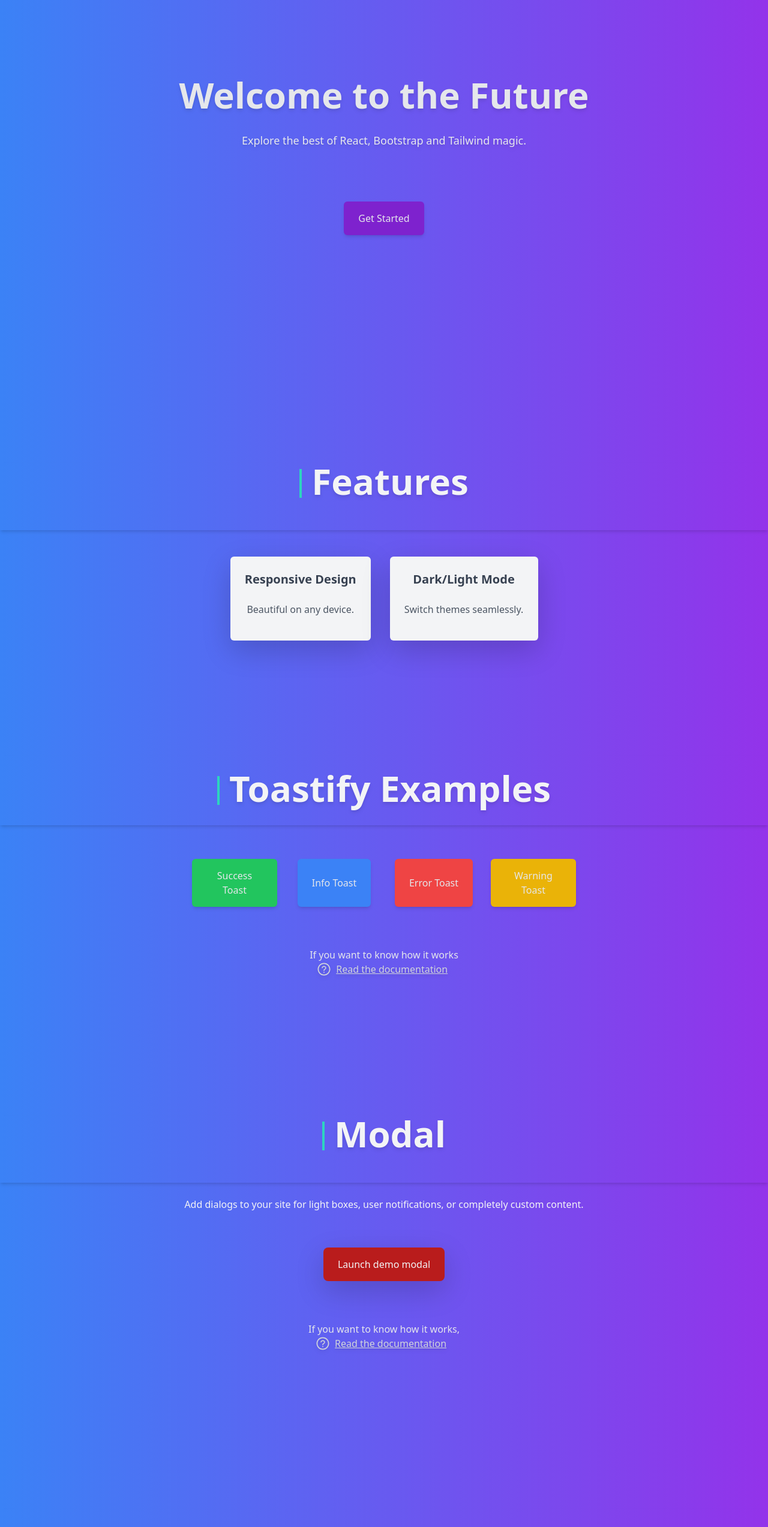
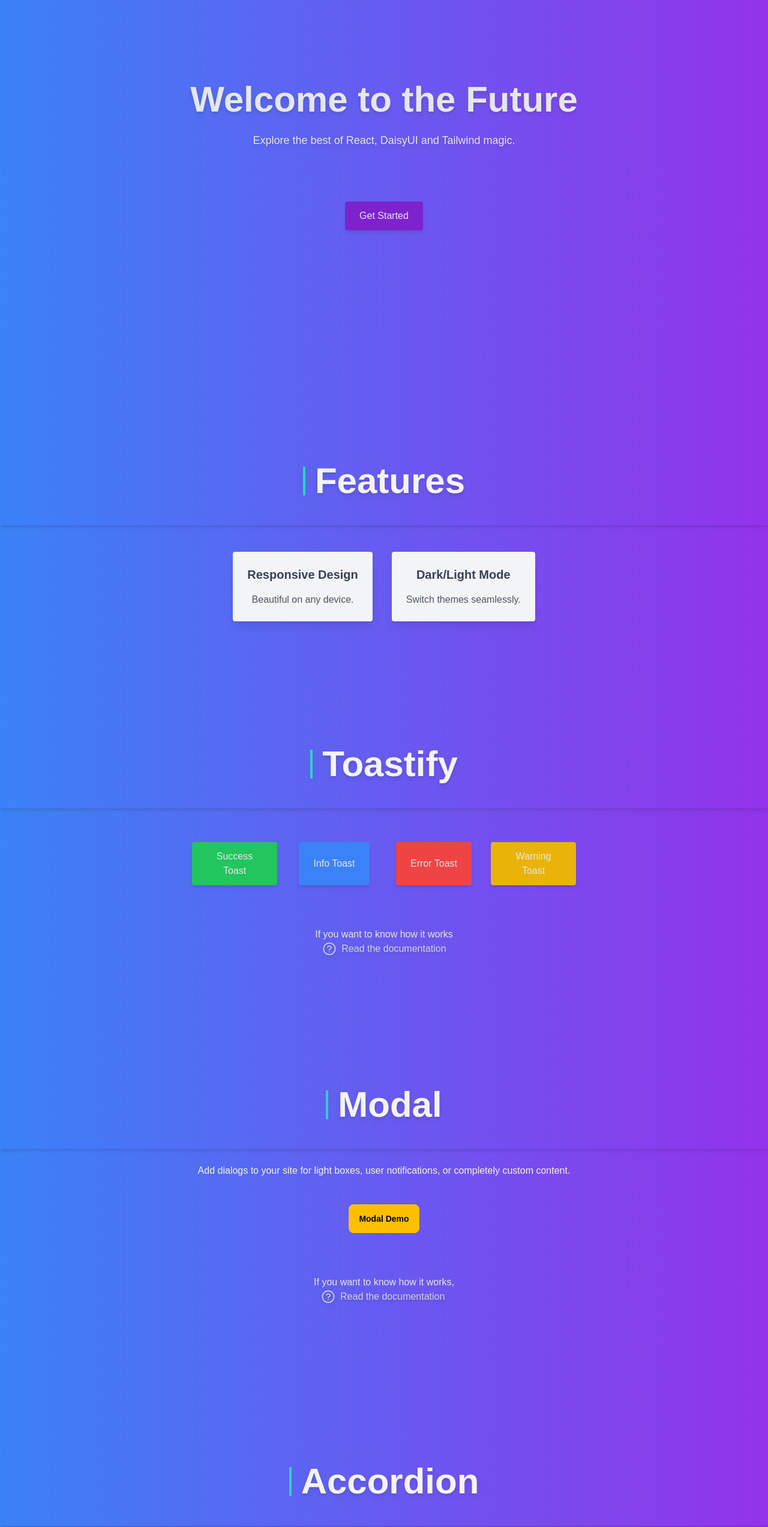
Before and after one commit to akocerke/landingpage-2.0, a Next.js app: page / in a window 1280 px wide. Shown: the part 140-2686 px from the top of the page at 60% size. Built offline with nearby package versions, Linux system fonts and the light colour scheme.

Commit message:
update DaisyUI

```diff
--- a/app/accordion/page.js
+++ b/app/accordion/page.js
@@ -56,7 +56,7 @@ export default function AccordionExample() {
           data-aos="fade-left"
           className="text-center text-6xl font-bold text-gray-100 drop-shadow-md dark:drop-shadow-[0_5px_5px_rgba(128,0,128,1)]"
         >
-          Accordion Demo
+          Accordion
         </h2>
       </div>
       <p
--- a/app/component/Hero.js
+++ b/app/component/Hero.js
@@ -22,7 +22,7 @@ export default function Hero() {
           data-aos="fade-up"
           className="text-lg mb-8 pt-6 drop-shadow-md dark:drop-shadow-[0_5px_5px_rgba(128,0,128,1)] text-center"
         >
-          Explore the best of React, Bootstrap and Tailwind magic.
+          Explore the best of React, DaisyUI and Tailwind magic.
         </p>
       </div>
       <div data-aos="fade-up" data-aos-offset="200" className="pt-14">
--- a/app/modal/page.js
+++ b/app/modal/page.js
@@ -2,8 +2,6 @@
 import { useEffect, useState } from "react";
 import AOS from "aos";
 import "aos/dist/aos.css";
-import "bootstrap/dist/css/bootstrap.min.css";
-import Modal from "react-bootstrap/Modal";
 import { AiOutlineQuestionCircle } from "react-icons/ai";
 
 export default function ModalExample() {
@@ -34,47 +32,39 @@ export default function ModalExample() {
         >
           Modal
         </h2>
-
       </div>
-      <p className="text-center text-gray-100 dark:text-gray-300 dark:drop-shadow-[0_5px_5px_rgba(128,0,128,1)] pt-6" data-aos="fade-up">
-          Add dialogs to your site for light boxes, user notifications, or
-          completely custom content.
-        </p>
+      <p
+        className="text-center text-gray-100 dark:text-gray-300 dark:drop-shadow-[0_5px_5px_rgba(128,0,128,1)] pt-6"
+        data-aos="fade-up"
+      >
+        Add dialogs to your site for light boxes, user notifications, or
+        completely custom content.
+      </p>
       <div
         className="flex items-center justify-center pt-11"
         data-aos="zoom-in"
       >
+        {/* Open the modal using document.getElementById('ID').showModal() method */}
         <button
-          className="bg-red-700 hover:bg-blue-700 px-4 py-3 hover:scale-110 duration-300 text-gray-100 rounded-lg shadow-lg"
-          onClick={handleShow}
+          className="btn btn-warning dark:text-gray-600 dark:hover:text-gray-300 hover:btn-accent"
+          onClick={() => document.getElementById("my_modal_1").showModal()}
         >
-          Launch demo modal
+          Modal Demo
         </button>
-
-        <Modal
-          show={show}
-          dialogClassName="modal-dialog-centered"
-          onHide={handleClose}
-          className="bg-gray-950 bg-opacity-25"
-        >
-          <Modal.Header
-            closeButton
-            className="dark:bg-gray-600 dark:text-gray-200"
-          >
-            <Modal.Title>Modal heading</Modal.Title>
-          </Modal.Header>
-          <Modal.Body className="dark:bg-gray-600 dark:text-gray-200">
-            Woohoo, you are reading this text in a modal!
-          </Modal.Body>
-          <Modal.Footer className="dark:bg-gray-600 dark:text-gray-200">
-            <button
-              className="shadow-lg bg-red-700 hover:bg-blue-700 px-4 py-2 duration-300 text-gray-100 rounded-lg"
-              onClick={handleClose}
-            >
-              Close
-            </button>
-          </Modal.Footer>
-        </Modal>
+        <dialog id="my_modal_1" className="modal">
+          <div className="modal-box dark:bg-slate-900 dark:text-gray-200">
+            <h3 className="font-bold text-lg">Hello!</h3>
+            <p className="py-4">
+              Press ESC key or click the button below to close
+            </p>
+            <div className="modal-action">
+              <form method="dialog">
+                {/* if there is a button in form, it will close the modal */}
+                <button className="btn btn-warning dark:text-gray-600 dark:hover:text-gray-300 hover:btn-accent">Close</button>
+              </form>
+            </div>
+          </div>
+        </dialog>
       </div>
 
       <div className="flex flex-col justify-center items-center mt-11 p-4 text-center min-h-[100px] max-w-[400px] mx-auto">
--- a/app/toastify/page.js
+++ b/app/toastify/page.js
@@ -44,7 +44,7 @@ export default function ToastifyPage() {
           data-aos="fade-left"
           className="text-6xl text-center font-bold text-gray-100 drop-shadow-md dark:drop-shadow-[0_5px_5px_rgba(128,0,128,1)]"
         >
-          Toastify Examples
+          Toastify
         </h2>
       </div>
 
--- a/package.json
+++ b/package.json
@@ -10,11 +10,10 @@
   },
   "dependencies": {
     "aos": "^2.3.4",
-    "bootstrap": "^5.3.3",
+    "daisyui": "^4.12.14",
     "next": "15.0.3",
     "react": "^18.3.1",
     "react-accessible-accordion": "^5.0.0",
-    "react-bootstrap": "^2.10.5",
     "react-dom": "^18.3.1",
     "react-icons": "^5.3.0",
     "react-scroll": "^1.9.0",
--- a/tailwind.config.js
+++ b/tailwind.config.js
@@ -14,5 +14,5 @@ module.exports = {
       },
     },
   },
-  plugins: [],
+  plugins: [require('daisyui')],
 };
```
Also changed, not shown: 1 other file (tests, documents, lock files or other folders).
